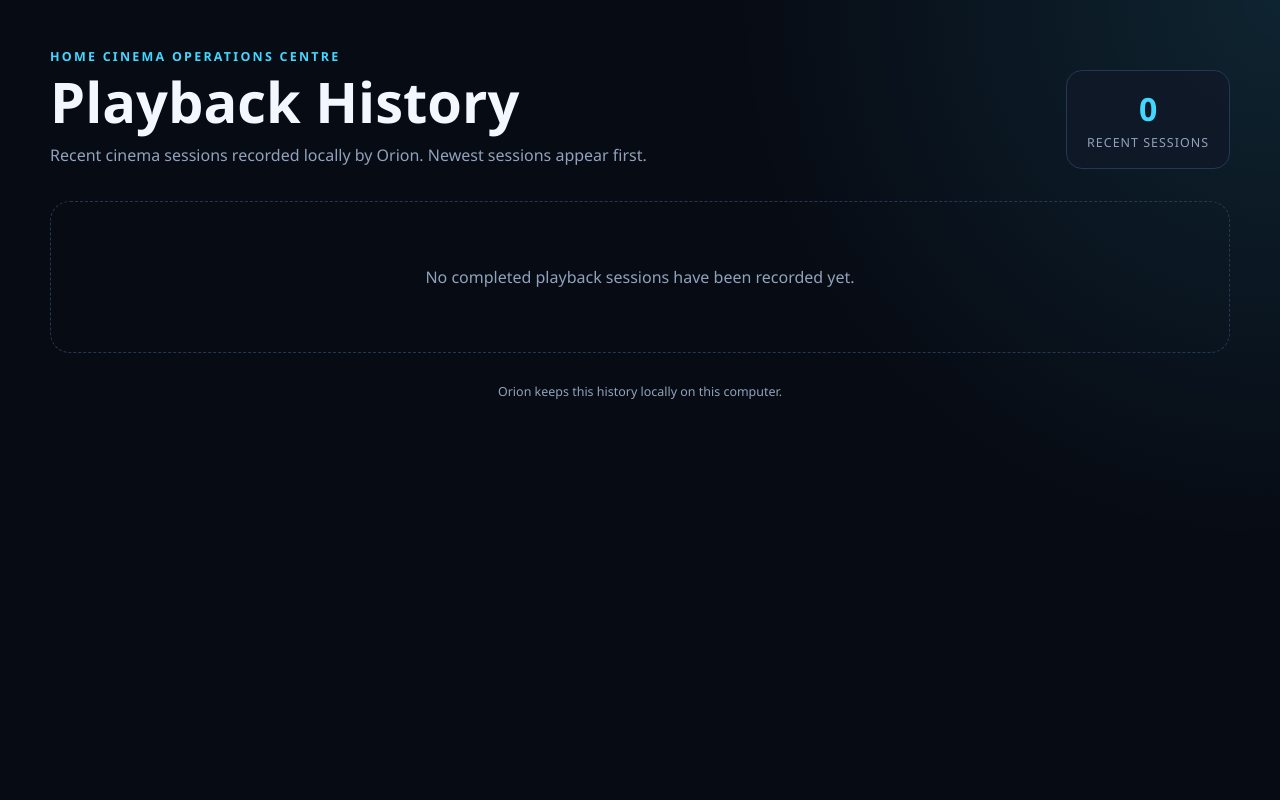
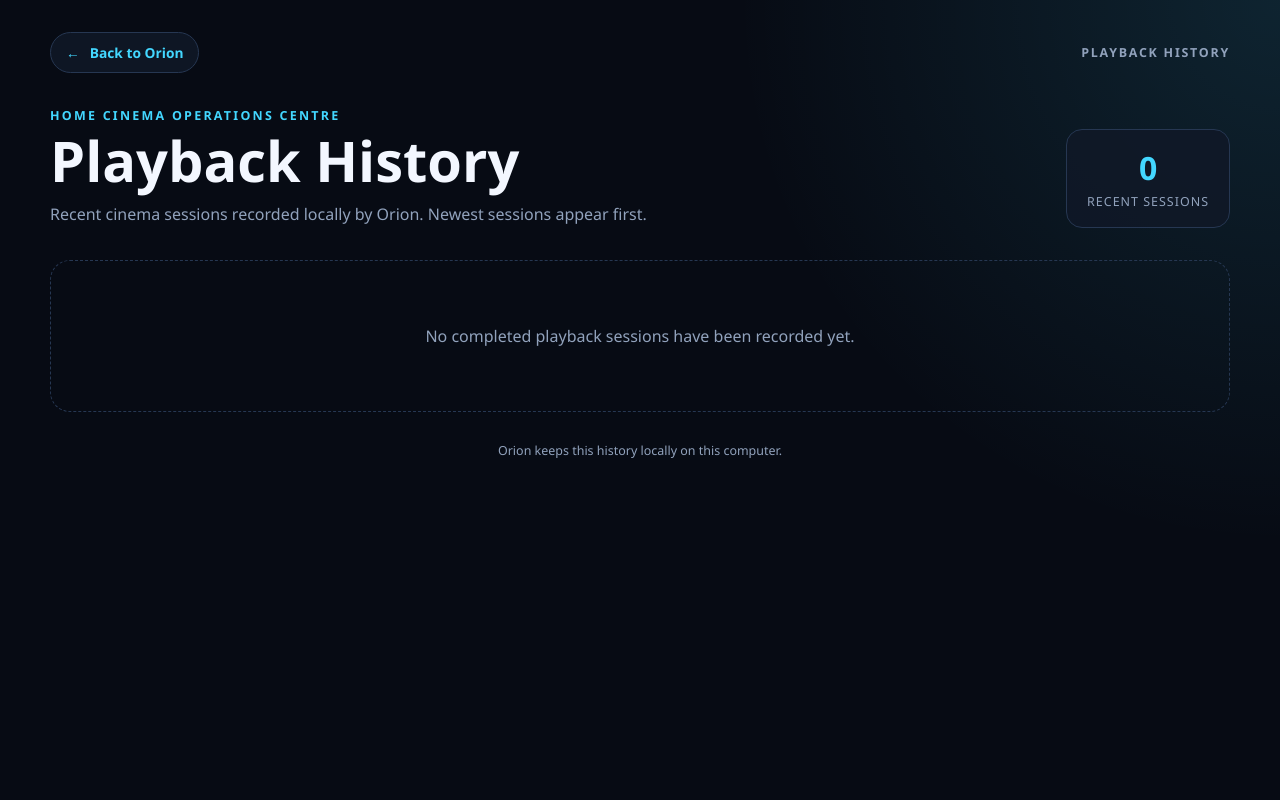
Before and after one commit to tricksterdude/Orion, a Python web app: template app/api/templates/playback_history.html in a window 1280 px wide. Run offline with Jinja, Linux system fonts and the light colour scheme; the template is opened without the code that fills it, so the values that code supplies are empty.

Commit message:
Add navigation to playback history

```diff
--- a/app/api/templates/playback_history.html
+++ b/app/api/templates/playback_history.html
@@ -19,7 +19,6 @@
             --muted: #91a2bc;
             --cyan: #43d7ff;
             --green: #58e49b;
-            --amber: #ffc766;
             --red: #ff7585;
         }
 
@@ -47,7 +46,50 @@
         main {
             width: min(1180px, calc(100% - 32px));
             margin: 0 auto;
-            padding: 48px 0 64px;
+            padding: 32px 0 64px;
+        }
+
+        .navigation {
+            display: flex;
+            align-items: center;
+            justify-content: space-between;
+            gap: 20px;
+            margin-bottom: 34px;
+        }
+
+        .home-link {
+            display: inline-flex;
+            align-items: center;
+            gap: 10px;
+            padding: 10px 15px;
+            border: 1px solid var(--border);
+            border-radius: 999px;
+            background: rgba(16, 24, 39, 0.85);
+            color: var(--cyan);
+            font-size: 0.86rem;
+            font-weight: 750;
+            text-decoration: none;
+            transition:
+                border-color 160ms ease,
+                transform 160ms ease;
+        }
+
+        .home-link:hover {
+            border-color: var(--cyan);
+            transform: translateY(-2px);
+        }
+
+        .home-link:focus-visible {
+            outline: 3px solid var(--cyan);
+            outline-offset: 4px;
+        }
+
+        .navigation-label {
+            color: var(--muted);
+            font-size: 0.78rem;
+            font-weight: 700;
+            letter-spacing: 0.14em;
+            text-transform: uppercase;
         }
 
         header {
@@ -253,7 +295,12 @@
         @media (max-width: 520px) {
             main {
                 width: min(100% - 20px, 1180px);
-                padding-top: 28px;
+                padding-top: 20px;
+            }
+
+            .navigation {
+                align-items: flex-start;
+                flex-direction: column;
             }
 
             .session-heading {
@@ -273,6 +320,17 @@
 
 <body>
 <main>
+    <nav class="navigation" aria-label="Orion navigation">
+        <a class="home-link" href="/">
+            <span aria-hidden="true">←</span>
+            Back to Orion
+        </a>
+
+        <span class="navigation-label">
+            Playback History
+        </span>
+    </nav>
+
     <header>
         <div>
             <p class="eyebrow">
@@ -333,6 +391,7 @@
                         <span class="detail-label">
                             Source
                         </span>
+
                         <span class="detail-value">
                             {{ media.source or "Unknown" }}
                         </span>
@@ -342,6 +401,7 @@
                         <span class="detail-label">
                             Frame rate
                         </span>
+
                         <span class="detail-value accent">
                             {% if media.fps is not none %}
                                 {{ media.fps }} fps
@@ -355,6 +415,7 @@
                         <span class="detail-label">
                             Display
                         </span>
+
                         <span class="detail-value">
                             {% if current.refresh is defined
                                   and target.refresh is defined %}
@@ -371,6 +432,7 @@
                         <span class="detail-label">
                             Video
                         </span>
+
                         <span class="detail-value">
                             {{ media.resolution or "Unknown" }}
                             &middot;
@@ -382,13 +444,20 @@
                         <span class="detail-label">
                             Features / duration
                         </span>
+
                         <span class="detail-value">
                             {% if media.dolby_vision %}
-                                <span class="yes">Dolby Vision</span>
+                                <span class="yes">
+                                    Dolby Vision
+                                </span>
                             {% elif media.hdr %}
-                                <span class="yes">HDR</span>
+                                <span class="yes">
+                                    HDR
+                                </span>
                             {% else %}
-                                <span class="no">SDR</span>
+                                <span class="no">
+                                    SDR
+                                </span>
                             {% endif %}
 
                             &middot;
```
Also changed, not shown: tests/test_playback_history_page.py (+5 -0 lines).
